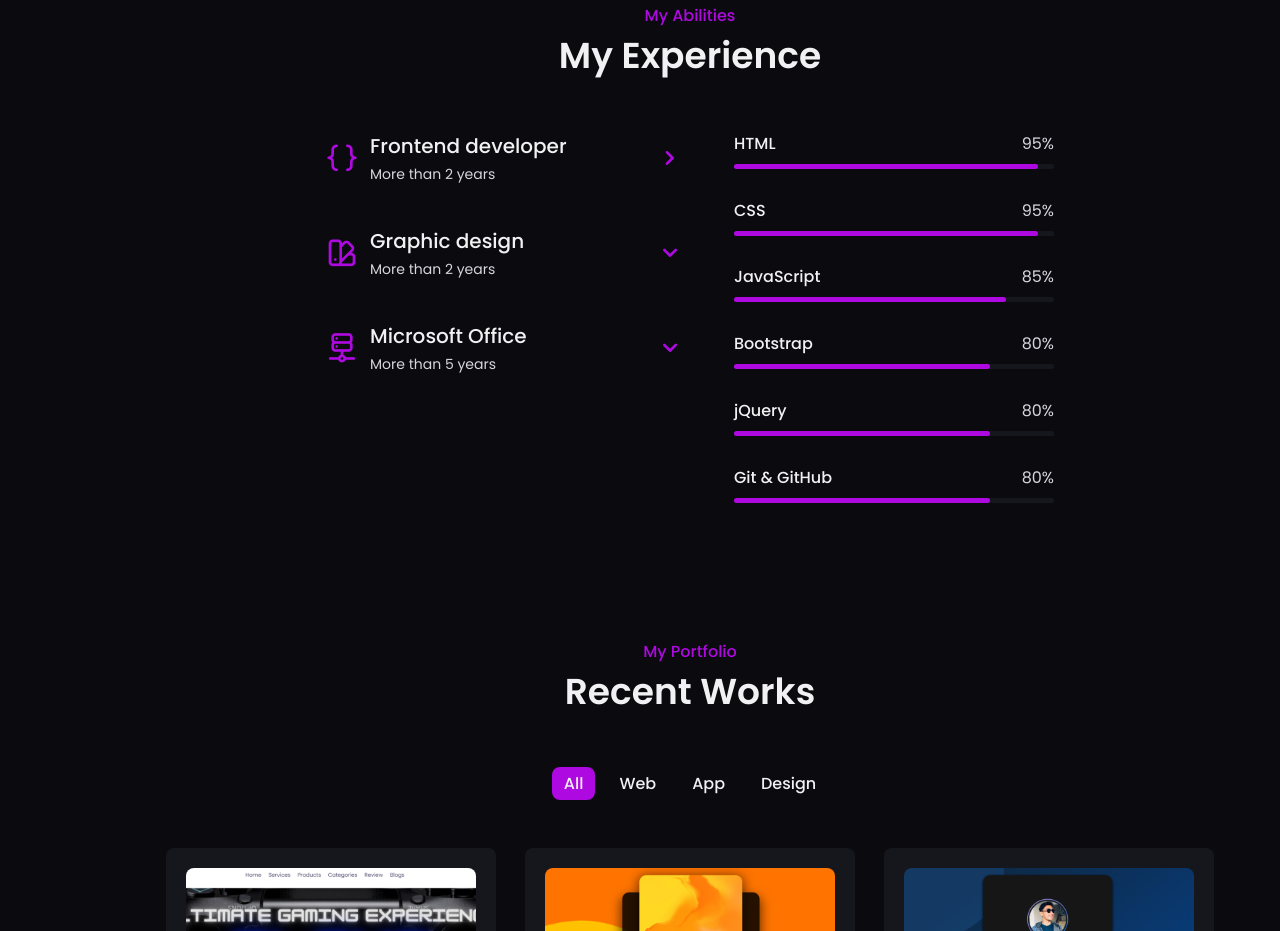
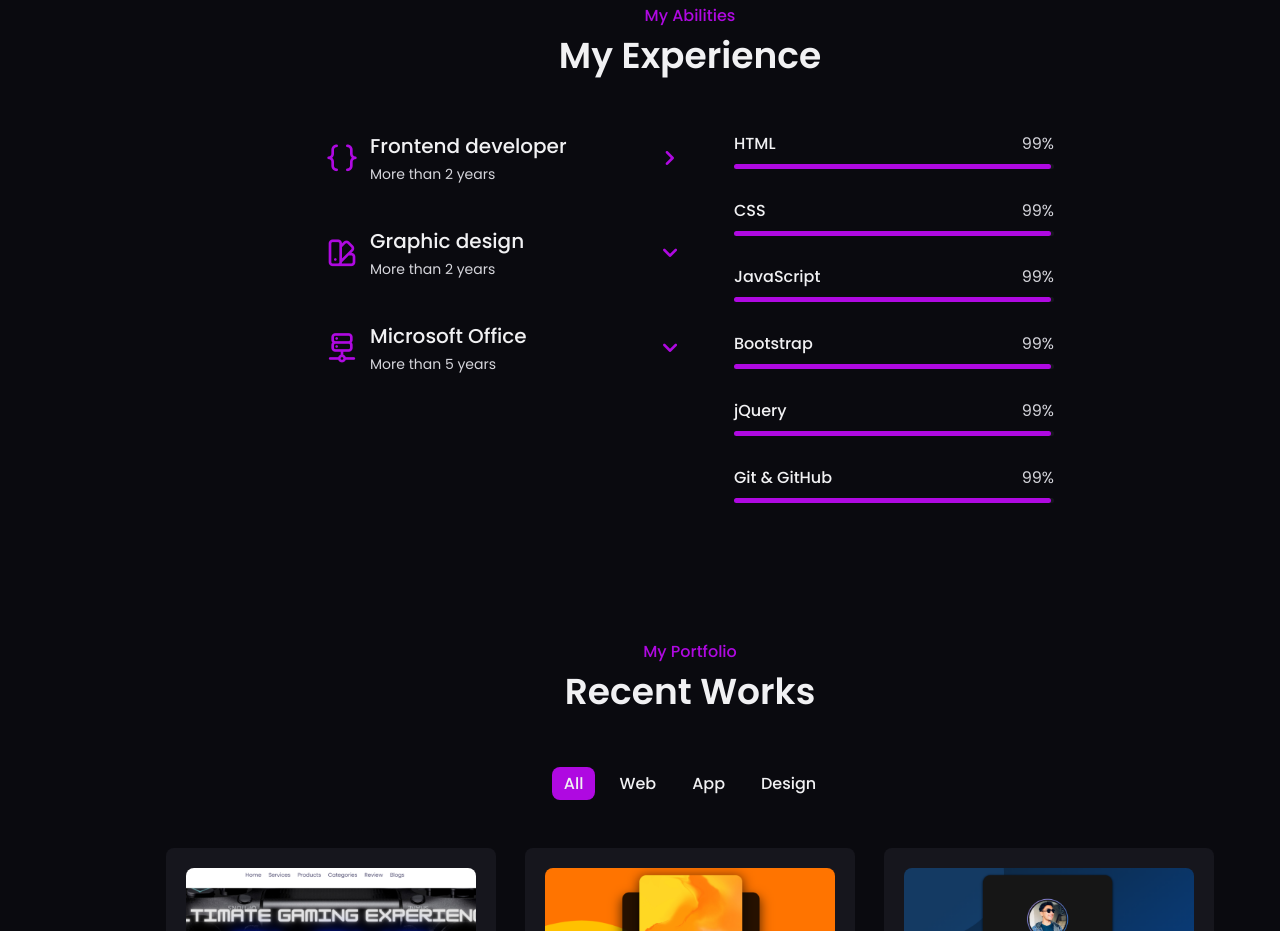
Before and after one commit to Shahzaib-D-Memon/Shahzaib-Portfolio.github.io, a plain HTML site: page index.html in a window 1280 px wide. Shown: the part 2231-3162 px from the top of the page. Drawn offline with nearby package versions, Linux system fonts and the light colour scheme.

Commit message:
updated skills

```diff
--- a/index.html
+++ b/index.html
@@ -317,66 +317,66 @@
                 <div class="skills__data">
                   <div class="skills__titles">
                     <h3 class="skills__name">HTML</h3>
-                    <span class="skills__number">95%</span>
+                    <span class="skills__number">99%</span>
                   </div>
 
                   <div class="skills__bar">
-                    <span class="skills__percentage" style="width: 95%"></span>
+                    <span class="skills__percentage" style="width: 99%"></span>
                   </div>
                 </div>
 
                 <div class="skills__data">
                   <div class="skills__titles">
                     <h3 class="skills__name">CSS</h3>
-                    <span class="skills__number">95%</span>
+                    <span class="skills__number">99%</span>
                   </div>
 
                   <div class="skills__bar">
-                    <span class="skills__percentage" style="width: 95%"></span>
+                    <span class="skills__percentage" style="width: 99%"></span>
                   </div>
                 </div>
 
                 <div class="skills__data">
                   <div class="skills__titles">
                     <h3 class="skills__name">JavaScript</h3>
-                    <span class="skills__number">85%</span>
+                    <span class="skills__number">99%</span>
                   </div>
 
                   <div class="skills__bar">
-                    <span class="skills__percentage" style="width: 85%"></span>
+                    <span class="skills__percentage" style="width: 99%"></span>
                   </div>
                 </div>
 
                 <div class="skills__data">
                   <div class="skills__titles">
                     <h3 class="skills__name">Bootstrap</h3>
-                    <span class="skills__number">80%</span>
+                    <span class="skills__number">99%</span>
                   </div>
 
                   <div class="skills__bar">
-                    <span class="skills__percentage" style="width: 80%"></span>
+                    <span class="skills__percentage" style="width: 99%"></span>
                   </div>
                 </div>
 
                 <div class="skills__data">
                   <div class="skills__titles">
                     <h3 class="skills__name">jQuery</h3>
-                    <span class="skills__number">80%</span>
+                    <span class="skills__number">99%</span>
                   </div>
 
                   <div class="skills__bar">
-                    <span class="skills__percentage" style="width: 80%"></span>
+                    <span class="skills__percentage" style="width: 99%"></span>
                   </div>
                 </div>
 
                 <div class="skills__data">
                   <div class="skills__titles">
                     <h3 class="skills__name">Git & GitHub</h3>
-                    <span class="skills__number">80%</span>
+                    <span class="skills__number">99%</span>
                   </div>
 
                   <div class="skills__bar">
-                    <span class="skills__percentage" style="width: 80%"></span>
+                    <span class="skills__percentage" style="width: 99%"></span>
                   </div>
                 </div>
               </div>
```
